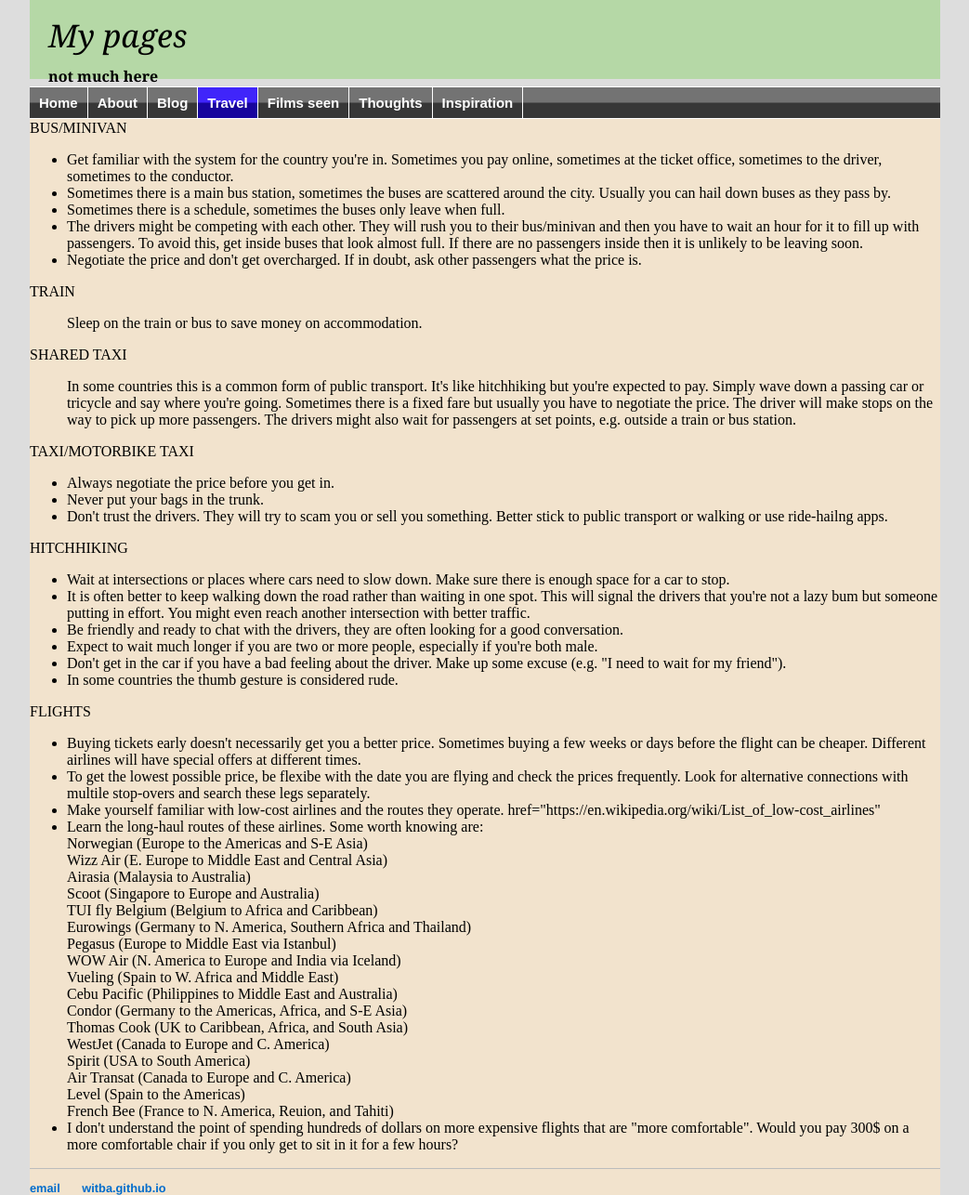
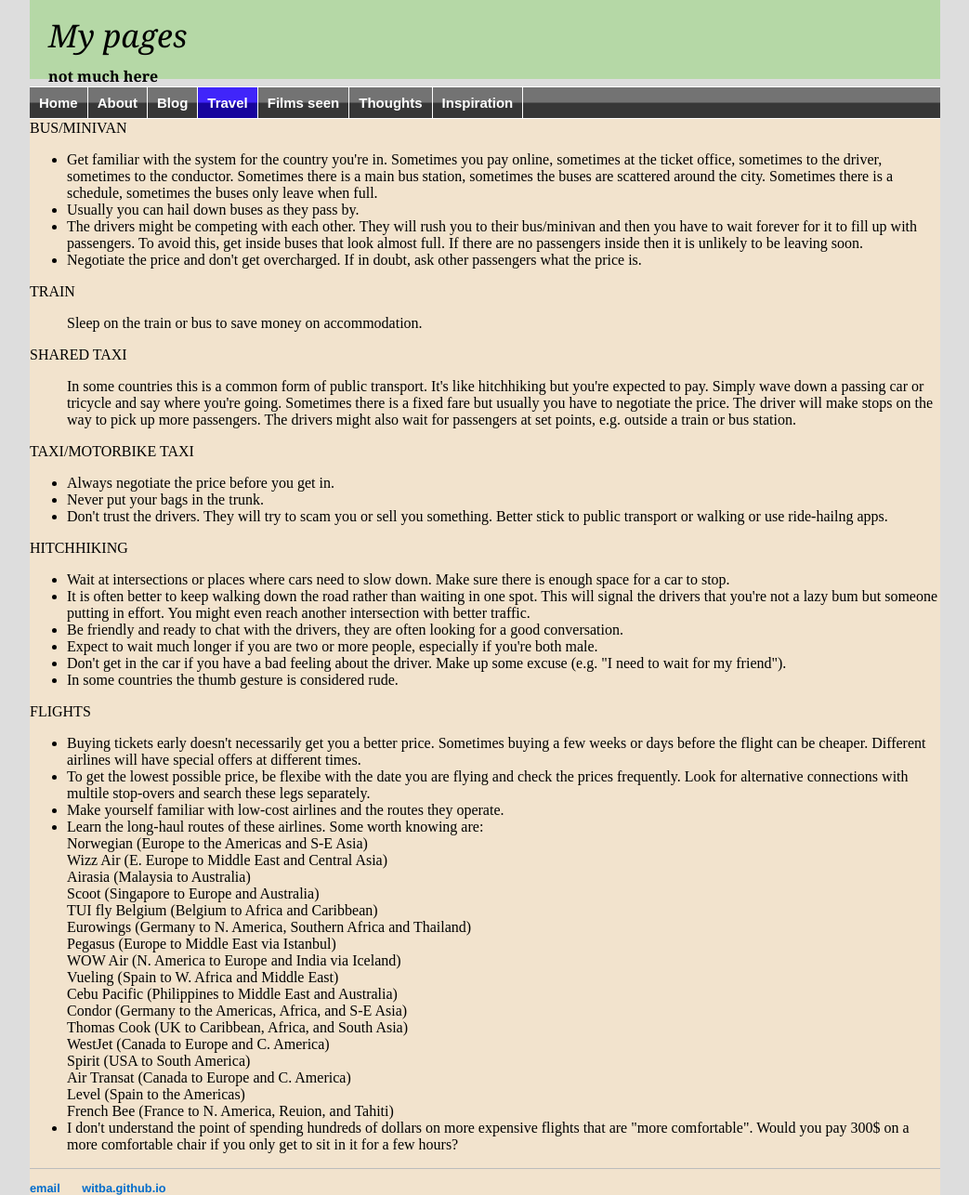
Before and after one commit to witba/witba.github.io, a Jekyll site: the page built from travel/transport.html, in a window 1280 px wide. Shown: the whole page at 93% size, without its empty margins (118-1161 px from the left). Built offline with Jekyll 4.4.1, drawn with Linux system fonts in a browser that asks for light colours.

Commit message:
Update transport.html

```diff
--- a/travel/transport.html
+++ b/travel/transport.html
@@ -8,10 +8,9 @@ title: Travel resources
 <br>
 BUS/MINIVAN<br>
 <ul>
-<li>Get familiar with the system for the country you're in. Sometimes you pay online, sometimes at the ticket office, sometimes to the driver, sometimes to the conductor. <br>
-<li>Sometimes there is a main bus station, sometimes the buses are scattered around the city. Usually you can hail down buses as they pass by.<br>
-<li>Sometimes there is a schedule, sometimes the buses only leave when full. <br>
-<li>The drivers might be competing with each other. They will rush you to their bus/minivan and then you have to wait an hour for it to fill up with passengers. To avoid this, get inside buses that look almost full. If there are no passengers inside then it is unlikely to be leaving soon.<br>
+<li>Get familiar with the system for the country you're in. Sometimes you pay online, sometimes at the ticket office, sometimes to the driver, sometimes to the conductor. Sometimes there is a main bus station, sometimes the buses are scattered around the city. Sometimes there is a schedule, sometimes the buses only leave when full.
+<li>Usually you can hail down buses as they pass by.
+<li>The drivers might be competing with each other. They will rush you to their bus/minivan and then you have to wait forever for it to fill up with passengers. To avoid this, get inside buses that look almost full. If there are no passengers inside then it is unlikely to be leaving soon.<br>
 <li>Negotiate the price and don't get overcharged. If in doubt, ask other passengers what the price is.<br>
 </ul>
 TRAIN<br>
@@ -41,7 +40,7 @@ FLIGHTS<br>
 <ul>
 <li>Buying tickets early doesn't necessarily get you a better price. Sometimes buying a few weeks or days before the flight can be cheaper. Different airlines will have special offers at different times.<br>
 <li>To get the lowest possible price, be flexibe with the date you are flying and check the prices frequently. Look for alternative connections with multile stop-overs and search these legs separately.<br>
-<li>Make yourself familiar with low-cost airlines and the routes they operate. href="https://en.wikipedia.org/wiki/List_of_low-cost_airlines"
+<li>Make yourself familiar with low-cost airlines and the routes they operate. <a href="https://en.wikipedia.org/wiki/List_of_low-cost_airlines"></a>
 <li>Learn the long-haul routes of these airlines. Some worth knowing are: <br>
 Norwegian (Europe to the Americas and S-E Asia)<br>
 Wizz Air (E. Europe to Middle East and Central Asia)<br>
```
